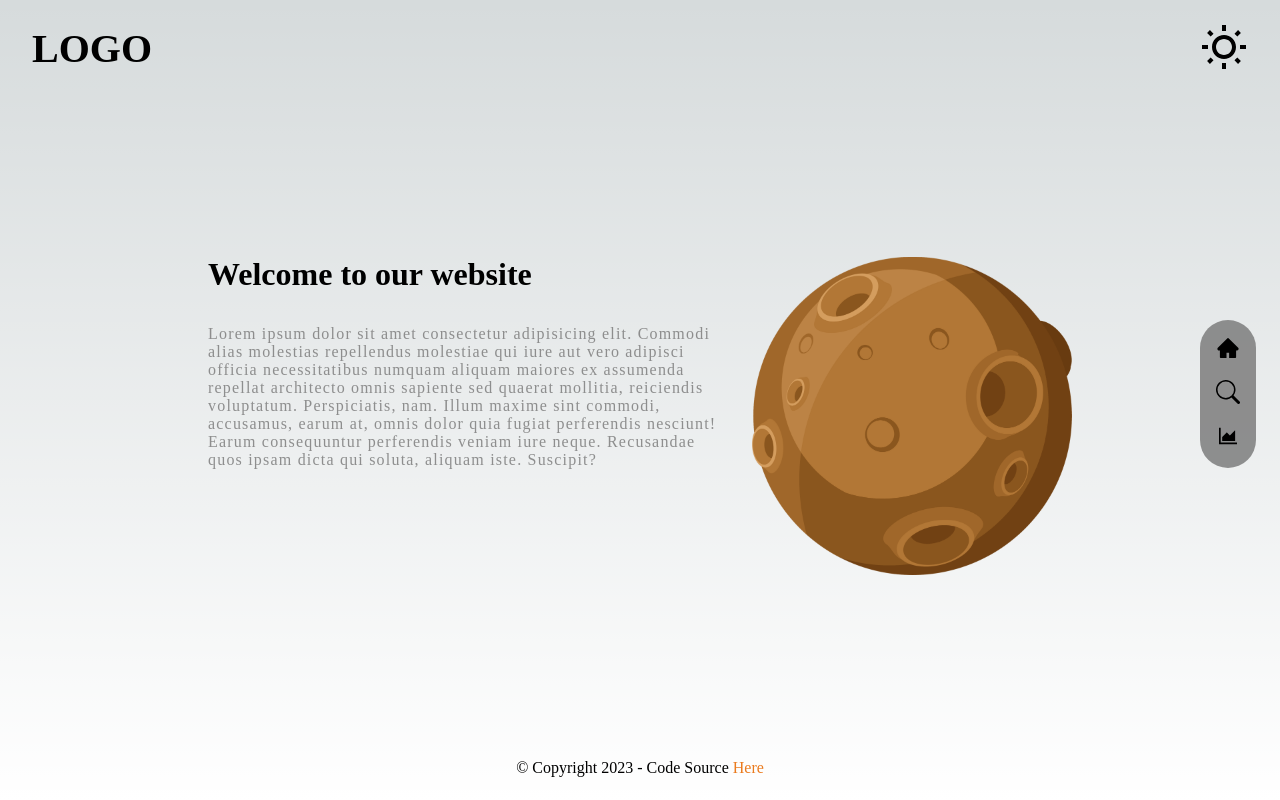
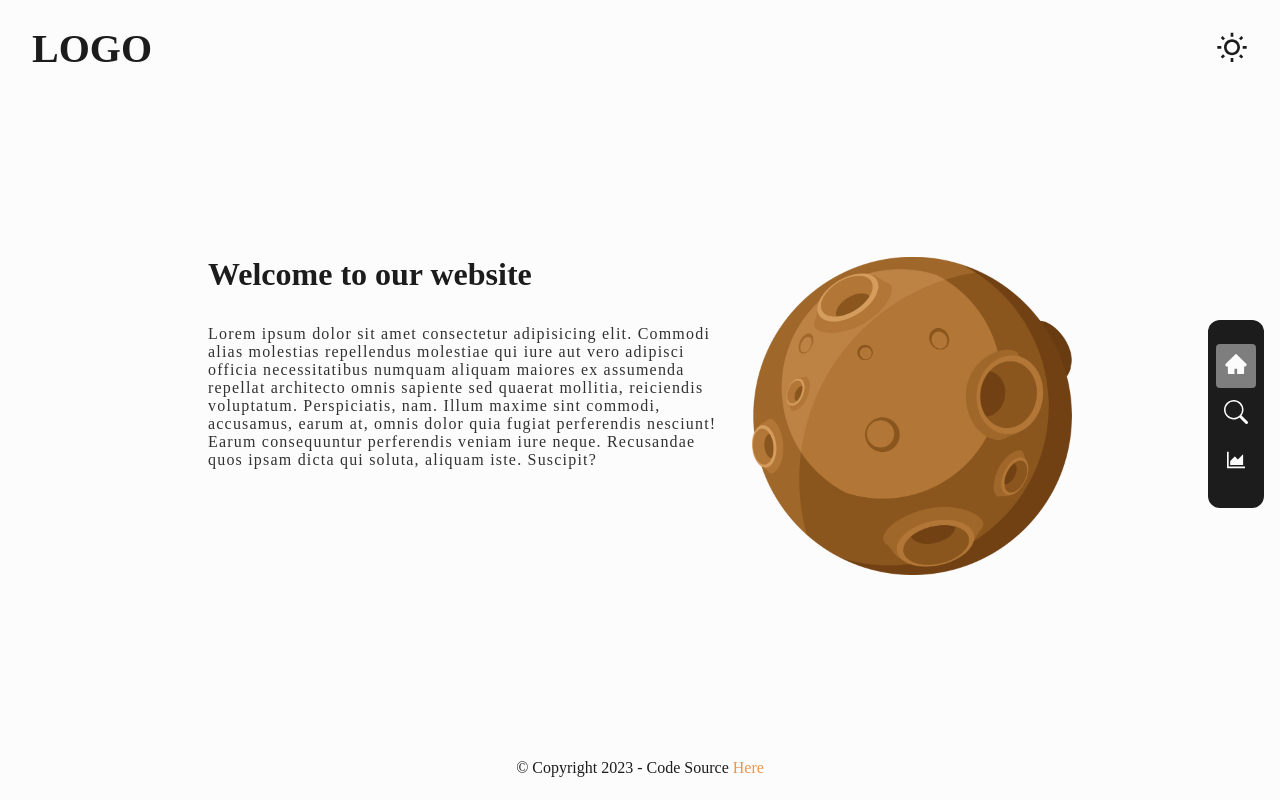
Before and after one commit to chingu-voyages/v45-tier2-team-21, a Next.js app: page / in a window 1280 px wide. Built offline with nearby package versions, Linux system fonts and the light colour scheme.

Commit message:
Style: Change navbar style

```diff
--- a/src/app/layout.tsx
+++ b/src/app/layout.tsx
@@ -20,7 +20,7 @@ export default function RootLayout({
         <main>
           <header>
             <h1>Logo</h1>
-            <MdOutlineWbSunny size={48}/>
+            <MdOutlineWbSunny size={32}/>
           </header>
 
           <NavBar id='navbar'/>
--- a/src/components/ui/NavBar.tsx
+++ b/src/components/ui/NavBar.tsx
@@ -1,27 +1,30 @@
+"use client"
+import React from 'react'
+import styles from '@/styles/NavBar.module.css'
 import Link from 'next/link';
-import React from 'react'
 import { BsSearch } from 'react-icons/bs';
 import { AiFillHome, AiOutlineAreaChart } from 'react-icons/ai';
+import { usePathname } from 'next/navigation';
 
 type Props = {
 
-} & React.DetailedHTMLProps<React.HTMLAttributes<HTMLDivElement>, HTMLDivElement>;
+} & React.DetailedHTMLProps<React.HTMLAttributes<HTMLElement>, HTMLElement>;
 
-const NavBar = (props:Props) => {
+const NavBar = (props: Props) => {
+  const pathname = usePathname();
+
   return (
-    <div {...props}>
-      <nav>
-        <Link href="/">
-          <AiFillHome size={24}/>
-        </Link>
-        <Link href="/search">
-          <BsSearch size={24}/>
-        </Link>
-        <Link href="/graph">
-          <AiOutlineAreaChart size={24}/>
-        </Link>
-      </nav>
-    </div>
+    <nav {...props} id={styles['navbar']}>
+      <Link href="/" className={styles['icons']} id={pathname === "/" ? styles["active"] : ""} >
+        <AiFillHome size={24} />
+      </Link>
+      <Link href="/search" className={styles['icons']} id={pathname === "/search" ? styles["active"] : ""} >
+        <BsSearch size={24} />
+      </Link>
+      <Link href="/graph" className={styles['icons']} id={pathname === "/graph" ? styles["active"] : ""}>
+        <AiOutlineAreaChart size={24} />
+      </Link>
+    </nav>
   )
 }
 
--- /dev/null
+++ b/src/styles/NavBar.module.css
@@ -0,0 +1,26 @@
+#navbar {
+  position: absolute;
+  right: 16px;
+  top: 40%;
+  width: min-content;
+  height: min-content;
+  background-color: var(--secondary-color-800);
+  padding: 1.5rem 0.5rem;
+  border-radius: var(--border-radius-md);
+  display: flex;
+  flex-direction: column;
+  justify-content: center;
+  align-items: center;
+  gap: 0.25rem;
+}
+
+.icons {
+  color: var(--secondary-color-100);
+  padding: 0.5rem;
+  border-radius: var(--border-radius-sm);
+  transition: all 0.5s ease-in-out;
+}
+
+#active {
+  background: var(--secondary-color-600);
+}
--- a/src/styles/globals.css
+++ b/src/styles/globals.css
@@ -1,37 +1,29 @@
 :root {
   --max-width: 1100px;
-  --border-radius: 12px;
-  --font-mono: ui-monospace, Menlo, Monaco, 'Cascadia Mono', 'Segoe UI Mono',
-    'Roboto Mono', 'Oxygen Mono', 'Ubuntu Monospace', 'Source Code Pro',
-    'Fira Mono', 'Droid Sans Mono', 'Courier New', monospace;
-
-  --foreground-rgb: 0, 0, 0;
-  --background-start-rgb: 214, 219, 220;
-  --background-end-rgb: 255, 255, 255;
-
-  --primary-color: #eb7b1e;
-  --gray-color: #7e7e7edb;
+  --border-radius-sm: 4px;
+  --border-radius-md: 12px;
+  --border-radius-xl: 28px;
+  --border-radius-full: 50%;
+  --primary-color-100: #fbe5d2;
+  --primary-color-400: #ef954b;
+  --primary-color-600: #bf773c;
+  --primary-color-800: #5e310c;
+  --secondary-color-100: #fcfcfc;
+  --secondary-color-400: #acacac;
+  --secondary-color-600: #7e7e7e;
+  --secondary-color-800: #1c1c1c;
 }
 
 @media (prefers-color-scheme: dark) {
   :root {
-    --foreground-rgb: 255, 255, 255;
-    --background-start-rgb: 0, 0, 0;
-    --background-end-rgb: 0, 0, 0;
-
-    --primary-glow: radial-gradient(rgba(1, 65, 255, 0.4), rgba(1, 65, 255, 0));
-    --secondary-glow: linear-gradient(to bottom right,
-        rgba(1, 65, 255, 0),
-        rgba(1, 65, 255, 0),
-        rgba(1, 65, 255, 0.3));
-
-    --tile-start-rgb: 2, 13, 46;
-    --tile-end-rgb: 2, 5, 19;
-
-    --callout-rgb: 20, 20, 20;
-    --callout-border-rgb: 108, 108, 108;
-    --card-rgb: 100, 100, 100;
-    --card-border-rgb: 200, 200, 200;
+    --primary-color-100: #5e310c;
+    --primary-color-400: #bf773c;
+    --primary-color-600: #ef954b;
+    --primary-color-800: #fbe5d2;
+    --secondary-color-100: #1c1c1c;
+    --secondary-color-400: #7e7e7e;
+    --secondary-color-600: #acacac;
+    --secondary-color-800: #fcfcfc;
   }
 }
 
@@ -48,10 +40,14 @@ body {
 }
 
 body {
-  color: rgb(var(--foreground-rgb));
-  background: linear-gradient(to bottom,
-      transparent,
-      rgb(var(--background-end-rgb))) rgb(var(--background-start-rgb));
+  color: var(--secondary-color-800);
+  background: var(--secondary-color-100);
+}
+
+@media (prefers-color-scheme: dark) {
+  html {
+    color-scheme: dark;
+  }
 }
 
 a {
@@ -81,23 +77,6 @@ header h1 {
   font-weight: bold;
 }
 
-#navbar {
-  position: absolute;
-  right: 24px;
-  top: 40%;
-}
-
-#navbar nav {
-  background-color: var(--gray-color);
-  padding: 1rem;
-  border-radius: 64px;
-  display: flex;
-  flex-direction: column;
-  justify-content: center;
-  align-items: center;
-  gap: 1rem;
-}
-
 footer {
   display: flex;
   justify-content: center;
@@ -105,13 +84,7 @@ footer {
 }
 
 footer #code-source-link {
-  color: var(--primary-color);
-}
-
-@media (prefers-color-scheme: dark) {
-  html {
-    color-scheme: dark;
-  }
+  color: var(--primary-color-400);
 }
 
 /* Responsive */
--- a/src/styles/page.module.css
+++ b/src/styles/page.module.css
@@ -38,5 +38,5 @@
 #description p {
   font-size: 1rem;
   letter-spacing: 1.2px;
-  color: var(--gray-color);
+  opacity: 90%;
 }
```
